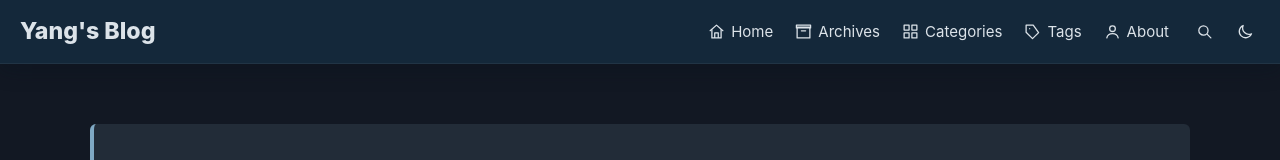
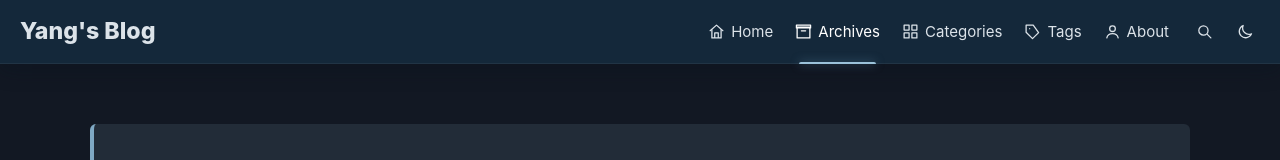
Before and after one commit to Y0unG031225/yang-blog, a Next.js app: page /posts in a window 1280 px wide. Shown: the top 160 px of the page. Built offline with nearby package versions, Linux system fonts and the light colour scheme.

Commit message:
Improve responsive site navigation

```diff
--- /dev/null
+++ b/app/SiteNavigation.tsx
@@ -0,0 +1,98 @@
+"use client";
+
+import Link from "next/link";
+import { usePathname, useSearchParams } from "next/navigation";
+import { useEffect, useState } from "react";
+import { createPortal } from "react-dom";
+
+type IconName = "home" | "archive" | "grid" | "tag" | "user";
+
+const navLinks = [
+  { href: "/", icon: "home", label: "Home" },
+  { href: "/posts", icon: "archive", label: "Archives" },
+  { href: "/posts#categories", icon: "grid", label: "Categories" },
+  { href: "/posts#tags", icon: "tag", label: "Tags" },
+  { href: "/about", icon: "user", label: "About" },
+] as const satisfies ReadonlyArray<{ href: string; icon: IconName; label: string }>;
+
+function NavIcon({ name }: { name: IconName }) {
+  const paths = {
+    home: <><path d="M3 10.8 12 3l9 7.8"/><path d="M5.5 9.5V21h13V9.5M9.5 21v-7h5v7"/></>,
+    archive: <><path d="M3 6h18v15H3zM2 3h20v4H2z"/><path d="M9 11h6"/></>,
+    grid: <><rect x="3" y="3" width="7" height="7"/><rect x="14" y="3" width="7" height="7"/><rect x="3" y="14" width="7" height="7"/><rect x="14" y="14" width="7" height="7"/></>,
+    tag: <path d="M20.6 13.6 12 22l-9-9V3h10zM8 8h.01"/>,
+    user: <><circle cx="12" cy="8" r="4"/><path d="M4 21c.8-4 3.5-6 8-6s7.2 2 8 6"/></>,
+  };
+  return <svg className="nav-svg" viewBox="0 0 24 24" aria-hidden="true">{paths[name]}</svg>;
+}
+
+function isActive(pathname: string, hash: string, search: string, href: string) {
+  const params = new URLSearchParams(search);
+  if (href === "/") return pathname === "/";
+  if (href === "/about") return pathname === "/about";
+  if (href.endsWith("#categories")) return pathname === "/posts" && (hash === "#categories" || params.has("category"));
+  if (href.endsWith("#tags")) return pathname === "/posts" && (hash === "#tags" || params.has("tag"));
+  if (href === "/posts") return pathname.startsWith("/posts") && !["#categories", "#tags"].includes(hash) && !params.has("category") && !params.has("tag");
+  return false;
+}
+
+export function SiteNavigation() {
+  const pathname = usePathname();
+  const searchParams = useSearchParams();
+  const [open, setOpen] = useState(false);
+  const [mounted, setMounted] = useState(false);
+  const [hash, setHash] = useState("");
+
+  useEffect(() => {
+    setMounted(true);
+    const updateHash = () => setHash(window.location.hash);
+    updateHash();
+    window.addEventListener("hashchange", updateHash);
+    return () => window.removeEventListener("hashchange", updateHash);
+  }, []);
+
+  useEffect(() => {
+    setHash(window.location.hash);
+    setOpen(false);
+  }, [pathname, searchParams, hash]);
+
+  useEffect(() => {
+    if (!open) return;
+    const previousOverflow = document.body.style.overflow;
+    document.body.style.overflow = "hidden";
+    const closeOnEscape = (event: KeyboardEvent) => { if (event.key === "Escape") setOpen(false); };
+    window.addEventListener("keydown", closeOnEscape);
+    return () => {
+      document.body.style.overflow = previousOverflow;
+      window.removeEventListener("keydown", closeOnEscape);
+    };
+  }, [open]);
+
+  const links = (mobile = false) => navLinks.map(({ href, icon, label }) => {
+    const active = isActive(pathname, hash, searchParams.toString(), href);
+    return <Link
+      key={label}
+      href={href}
+      className={active ? "active" : undefined}
+      aria-current={active ? "page" : undefined}
+      onClick={mobile ? () => setOpen(false) : undefined}
+    ><NavIcon name={icon}/><span>{label}</span></Link>;
+  });
+
+  const drawer = mounted && open ? createPortal(
+    <div className="mobile-nav-backdrop" onMouseDown={event => { if (event.target === event.currentTarget) setOpen(false); }}>
+      <aside className="mobile-nav-panel" role="dialog" aria-modal="true" aria-label="移动端导航菜单">
+        <div className="mobile-nav-head"><strong>Navigation</strong><button type="button" className="mobile-nav-close" aria-label="关闭导航菜单" onClick={() => setOpen(false)}>×</button></div>
+        <nav aria-label="移动端主导航">{links(true)}</nav>
+        <p>Explore Yang&apos;s Blog</p>
+      </aside>
+    </div>, document.body) : null;
+
+  return <>
+    <nav className="desktop-nav" aria-label="Main navigation">{links()}</nav>
+    <button type="button" className="mobile-menu-button" aria-label="打开导航菜单" aria-expanded={open} onClick={() => setOpen(true)}>
+      <span/><span/><span/>
+    </button>
+    {drawer}
+  </>;
+}
--- a/app/components.tsx
+++ b/app/components.tsx
@@ -1,33 +1,13 @@
 import Link from "next/link";
 import { HeaderActions } from "./HeaderActions";
+import { SiteNavigation } from "./SiteNavigation";
 import { posts } from "./lib/posts";
 import { siteConfig } from "./site.config";
-
-const navLinks = [
-  ["/", "home", "Home"],
-  ["/posts", "archive", "Archives"],
-  ["/posts#categories", "grid", "Categories"],
-  ["/posts#tags", "tag", "Tags"],
-  ["/about", "user", "About"],
-] as const;
-
-function NavIcon({ name }: { name: "home" | "archive" | "grid" | "tag" | "user" | "search" | "moon" }) {
-  const paths = {
-    home: <><path d="M3 10.8 12 3l9 7.8"/><path d="M5.5 9.5V21h13V9.5M9.5 21v-7h5v7"/></>,
-    archive: <><path d="M3 6h18v15H3zM2 3h20v4H2z"/><path d="M9 11h6"/></>,
-    grid: <><rect x="3" y="3" width="7" height="7"/><rect x="14" y="3" width="7" height="7"/><rect x="3" y="14" width="7" height="7"/><rect x="14" y="14" width="7" height="7"/></>,
-    tag: <path d="M20.6 13.6 12 22l-9-9V3h10zM8 8h.01"/>,
-    user: <><circle cx="12" cy="8" r="4"/><path d="M4 21c.8-4 3.5-6 8-6s7.2 2 8 6"/></>,
-    search: <><circle cx="10.5" cy="10.5" r="6.5"/><path d="m16 16 5 5"/></>,
-    moon: <path d="M20.5 15.3A9 9 0 0 1 8.7 3.5 9 9 0 1 0 20.5 15.3Z"/>,
-  };
-  return <svg className="nav-svg" viewBox="0 0 24 24" aria-hidden="true">{paths[name]}</svg>;
-}
 
 export function SiteHeader() {
   return <header className="site-header"><div className="nav-wrap">
     <Link className="brand" href="/">{siteConfig.siteName}</Link>
-    <div className="header-controls"><nav className="desktop-nav" aria-label="Main navigation">{navLinks.map(([href, icon, label]) => <Link key={label} href={href}><NavIcon name={icon}/>{label}</Link>)}</nav><HeaderActions posts={posts.map(({ slug, title, description, category, tags }) => ({ slug, title, description, category, tags }))}/><details className="mobile-nav"><summary aria-label="Open navigation">Menu</summary><nav>{navLinks.map(([href, , label]) => <Link key={label} href={href}>{label}</Link>)}</nav></details></div>
+    <div className="header-controls"><SiteNavigation/><HeaderActions posts={posts.map(({ slug, title, description, category, tags }) => ({ slug, title, description, category, tags }))}/></div>
   </div></header>;
 }
 
```
Also changed, not shown: app/globals.css, 2 other files (tests, documents, lock files or other folders).
